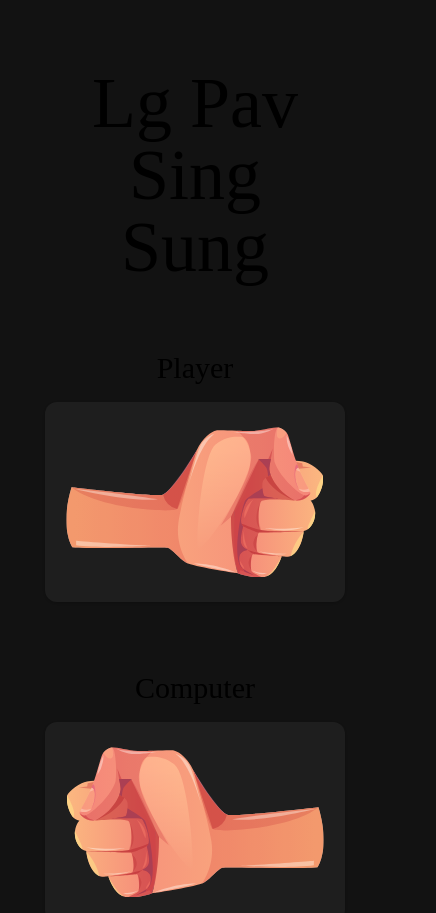
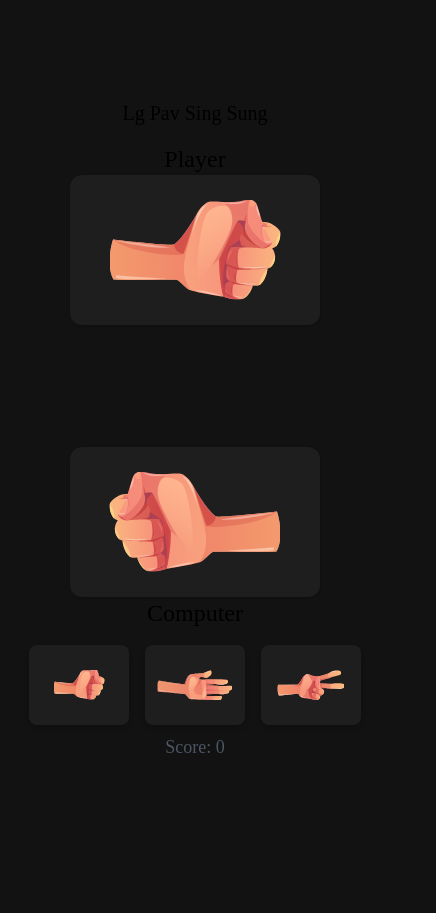
Before and after one commit to SokSochetraa/pavsingsung, a React (Vite) app in the folder pavsingsung/: page / in a window 390 px wide. Shown: the top 913 px of the page, 436 px wide, since content can reach past the window. After the commit the page ends 852 px from the top, so only its background shows below. Built offline with nearby package versions, Linux system fonts and the light colour scheme; a web font is replaced by a local one.

Commit message:
Tos Lg Pav Sing Sung!!

```diff
--- a/pavsingsung/src/App.jsx
+++ b/pavsingsung/src/App.jsx
@@ -17,7 +17,6 @@ function App() {
 
   const play = (choice) => {
     const computer = options[Math.floor(Math.random() * options.length)];
-
     setPlayerChoice("rock");
     setComputerChoice("rockCom");
     setResult("");
@@ -39,7 +38,6 @@ function App() {
 
   const getResult = (player, computer) => {
     if (player === computer) return "Draw!";
-
     if (
       (player === "rock" && computer === "scissors") ||
       (player === "paper" && computer === "rock") ||
@@ -51,18 +49,18 @@ function App() {
   };
 
   return (
-    <div className="min-h-screen flex flex-col items-center justify-center gap-8 p-8">
-      <h2 className="text-center m-[35px] font-bungee text-7xl md:text-6xl">
+    <div className="min-h-screen flex flex-col items-center justify-center md:gap-8 mt-2">
+      <h2 className="text-center mb-4 font-bungee text-5xl md:text-7xl text-xl">
         Lg Pav Sing Sung
       </h2>
 
-      <div className="flex flex-col md:flex-row w-full max-w-5xl justify-between items-center gap-8 px-8">
+      <div className="flex flex-col md:flex-row w-full max-w-5xl justify-between items-center gap-8 px-2">
         <div className="text-center flex flex-col items-center">
-          <h4 className="font-bungee text-3xl mb-4">Player</h4>
-          <div className="w-[300px] h-[200px] flex justify-center items-center bg-[#1e1e1e] rounded-xl shadow">
+          <h4 className="font-bungee text-2xl md:text-3xl md:mb-4">Player</h4>
+          <div className="w-[250px] max-w-xs h-[150px] md:h-[200px] flex justify-center items-center bg-[#1e1e1e] rounded-xl shadow">
             {playerChoice && (
               <img
-                className={`w-[150px] transform rotate-90 transition-transform duration-300 ${
+                className={`w-[100px] md:w-[150px] transform rotate-90 transition-transform duration-300 ${
                   isRevealing ? "animate-shake" : ""
                 }`}
                 src={images[playerChoice]}
@@ -71,15 +69,17 @@ function App() {
             )}
           </div>
         </div>
-        <h4 className="font-bungee text-white text-5xl mb-1">
+
+        <h4 className="w-full h-[58px] text-center font-bungee text-white text-4xl md:text-5xl">
           {!isRevealing && result}
         </h4>
-        <div className="text-center flex flex-col items-center">
-          <h4 className="font-bungee text-3xl mb-4">Computer</h4>
-          <div className="w-[300px] h-[200px] flex justify-center items-center bg-[#1e1e1e] rounded-xl shadow">
+
+        <div className="text-center flex flex-col-reverse md:flex-col items-center">
+          <h4 className="font-bungee text-2xl md:text-3xl mb-4">Computer</h4>
+          <div className="w-[250px] max-w-xs h-[150px] md:h-[200px] flex justify-center items-center bg-[#1e1e1e] rounded-xl shadow">
             {computerChoice && (
               <img
-                className={`w-[150px] transform rotate-90 scale-y-[-1] transition-transform duration-300 ${
+                className={`w-[100px] md:w-[150px] transform rotate-90 scale-y-[-1] transition-transform duration-300 ${
                   isRevealing ? "animate-shake" : ""
                 }`}
                 src={images[computerChoice]}
@@ -90,25 +90,27 @@ function App() {
         </div>
       </div>
 
-      <div className="flex gap-4 mt-8">
+      <div className="flex flex-wrap justify-center gap-4">
         {options.map((option) => (
           <button
             key={option}
             onClick={() => play(option)}
-            className="w-[150px] h-[100px] bg-[#1e1e1e] rounded-lg shadow-md border-[2.5px] border-transparent hover:border-[#cd1401] hover:scale-105 transition transform flex items-center justify-center disabled:opacity-50"
+            className="w-[100px] h-[80px] md:w-[150px] md:h-[100px] bg-[#1e1e1e] rounded-lg shadow-md border-[2.5px] border-transparent hover:border-[#cd1401] hover:scale-105 transition transform flex items-center justify-center disabled:opacity-50"
             disabled={isRevealing}
           >
             <img
               src={images[option]}
               alt={option}
-              className="w-[40px] rotate-90"
+              className="w-[30px] md:w-[40px] rotate-90"
             />
           </button>
         ))}
       </div>
 
-      <div className="w-full flex flex-col items-center justify-center">
-        <h4 className="font-bungee text-xl text-gray-600">Score: {point}</h4>
+      <div className="w-full flex flex-col items-center justify-center mt-2">
+        <h4 className="font-bungee text-lg md:text-xl text-gray-600">
+          Score: {point}
+        </h4>
       </div>
     </div>
   );
```
